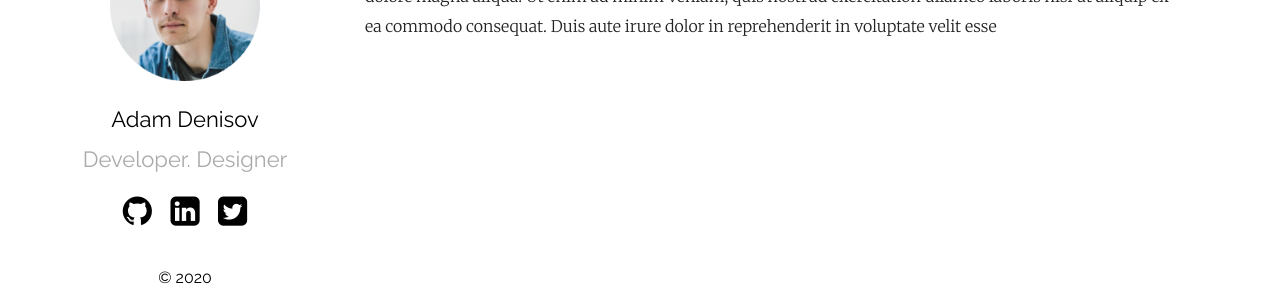
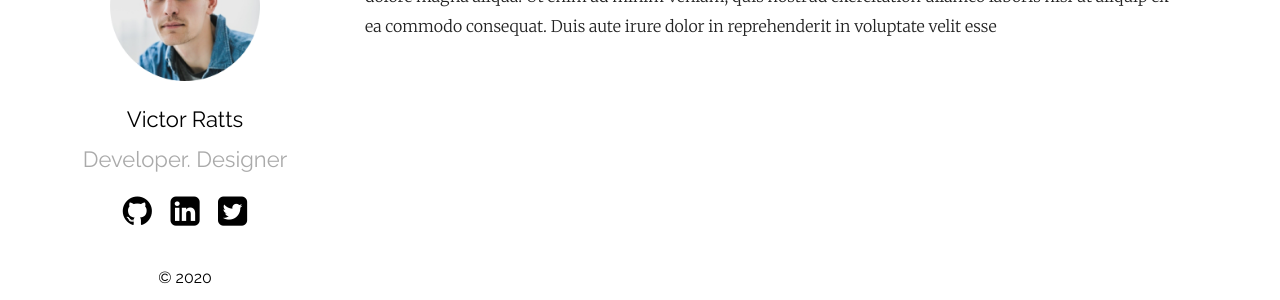
Before and after one commit to victorratts13/victorratts13.github.io, a Jekyll site: the page built from index.md, in a window 1280 px wide. Shown: the part 240-540 px from the top of the page. Built offline with Jekyll 4.4.1, drawn with Linux system fonts in a browser that asks for light colours; part of the change alters nothing that is shown.

Commit message:
Update _config.yml

```diff
--- a/_config.yml
+++ b/_config.yml
@@ -1,6 +1,6 @@
-title: Your awesome title
-author: GitHub User
-email: your-email@domain.com
+title: wellcome to the ratts'verse
+author: victorratts13
+email: victor.ratts13@gmail.com
 description: > # this means to ignore newlines until "show_exerpts:"
   Write an awesome description for your new site here. You can edit this
   line in _config.yml. It will appear in your document head meta (for
@@ -12,7 +12,7 @@ show_excerpts: true # set to true to show excerpts on the homepage
 sass:
   sass_dir: _sass
 plainwhite:
-  name: Adam Denisov
+  name: Victor Ratts
   tagline: Developer. Designer
   date_format: "%b %-d, %Y"
   sitemap: true # set to true to generate sitemap.xml content
@@ -21,9 +21,9 @@ plainwhite:
 
   # generate social links in footer
   social_links:
-    twitter: thelehhman
-    github:  thelehhman
-    linkedIn: in/thelehhman
+    twitter: RattsVictor
+    github:  victorratts13
+    linkedIn: in/victorratts13
     rss: rss
     # dribbble: jekyll
     # flickr:   jekyll
```
